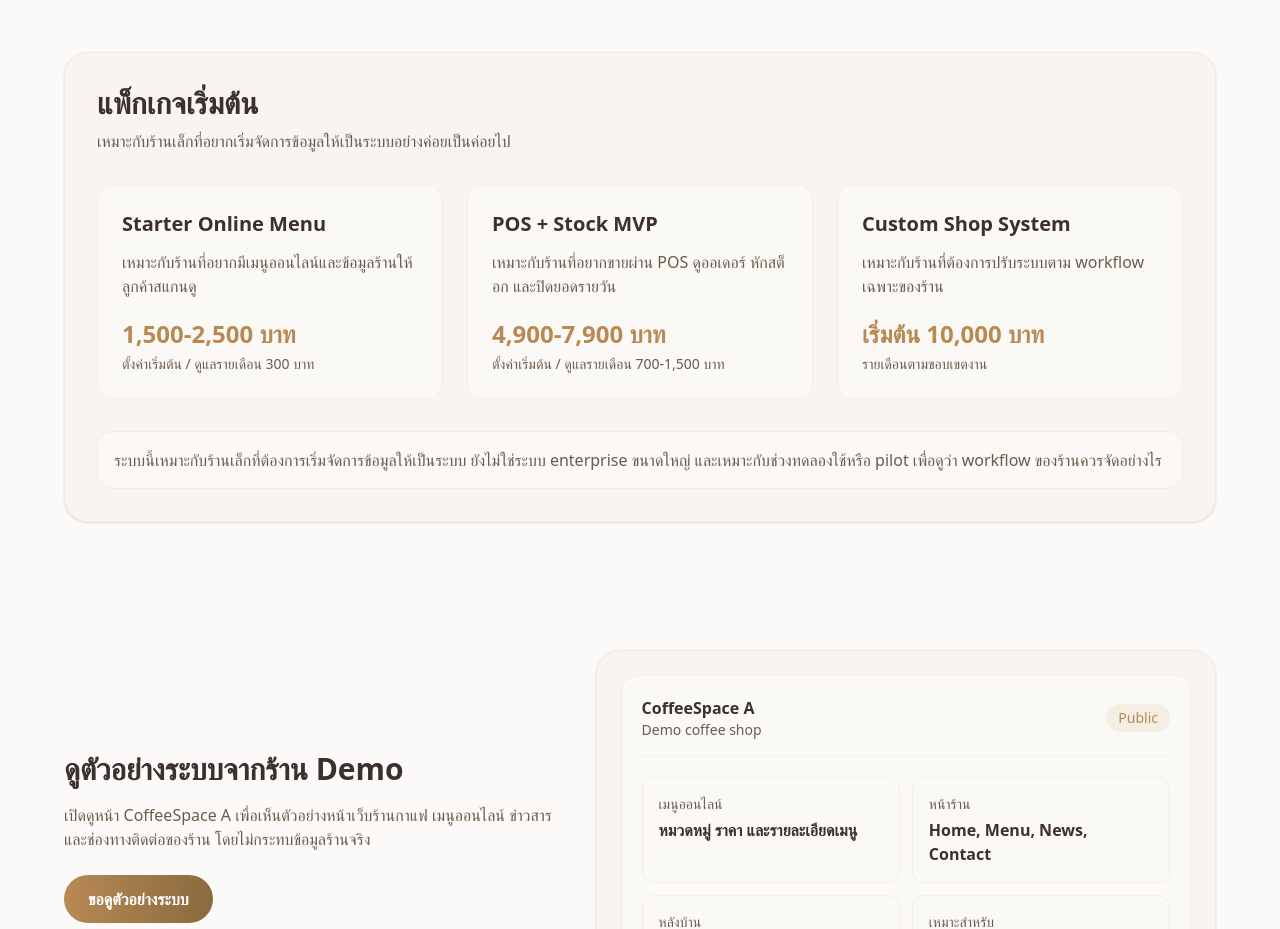
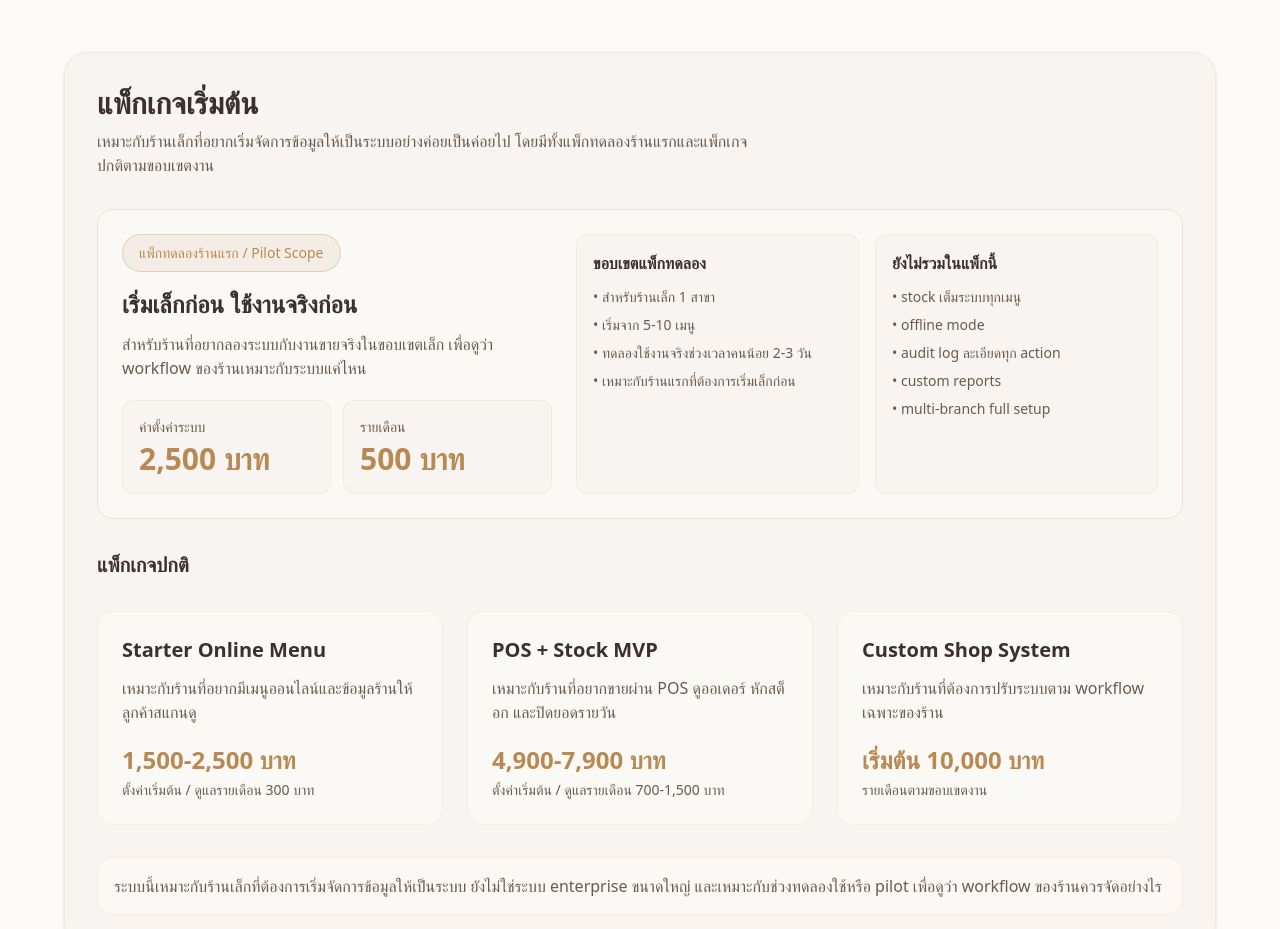
Before and after one commit to PanutKaewmala/coffee-shop-11-8-25, a Next.js app: page / in a window 1280 px wide. Shown: the part 1080-2009 px from the top of the page. Built offline with nearby package versions, Linux system fonts and the light colour scheme.

Commit message:
Clarify homepage pilot pricing

```diff
--- a/src/app/page.tsx
+++ b/src/app/page.tsx
@@ -54,6 +54,21 @@ const pricingPlans = [
     billing: "รายเดือนตามขอบเขตงาน",
     detail: "เหมาะกับร้านที่ต้องการปรับระบบตาม workflow เฉพาะของร้าน",
   },
+];
+
+const pilotScopeItems = [
+  "สำหรับร้านเล็ก 1 สาขา",
+  "เริ่มจาก 5-10 เมนู",
+  "ทดลองใช้งานจริงช่วงเวลาคนน้อย 2-3 วัน",
+  "เหมาะกับร้านแรกที่ต้องการเริ่มเล็กก่อน",
+];
+
+const pilotExcludedItems = [
+  "stock เต็มระบบทุกเมนู",
+  "offline mode",
+  "audit log ละเอียดทุก action",
+  "custom reports",
+  "multi-branch full setup",
 ];
 
 export default function HomePage() {
@@ -125,10 +140,55 @@ export default function HomePage() {
               <h2 className="text-3xl font-bold">แพ็กเกจเริ่มต้น</h2>
               <p className="mt-2 max-w-2xl text-text-secondary">
                 เหมาะกับร้านเล็กที่อยากเริ่มจัดการข้อมูลให้เป็นระบบอย่างค่อยเป็นค่อยไป
+                โดยมีทั้งแพ็กทดลองร้านแรกและแพ็กเกจปกติตามขอบเขตงาน
               </p>
             </div>
           </div>
 
+          <div className="mt-8 rounded-2xl border border-accent/20 bg-background/80 p-6">
+            <div className="grid gap-6 lg:grid-cols-[0.85fr_1.15fr]">
+              <div>
+                <div className="inline-flex rounded-full border border-accent/30 bg-accent/10 px-4 py-2 text-sm font-medium text-accent">
+                  แพ็กทดลองร้านแรก / Pilot Scope
+                </div>
+                <h3 className="mt-4 text-2xl font-bold">เริ่มเล็กก่อน ใช้งานจริงก่อน</h3>
+                <p className="mt-3 text-text-secondary">
+                  สำหรับร้านที่อยากลองระบบกับงานขายจริงในขอบเขตเล็ก เพื่อดูว่า workflow ของร้านเหมาะกับระบบแค่ไหน
+                </p>
+                <div className="mt-5 grid gap-3 sm:grid-cols-2">
+                  <div className="rounded-xl border border-accent/10 bg-surface/70 p-4">
+                    <div className="text-sm text-text-secondary">ค่าตั้งค่าระบบ</div>
+                    <div className="mt-1 text-3xl font-bold text-accent">2,500 บาท</div>
+                  </div>
+                  <div className="rounded-xl border border-accent/10 bg-surface/70 p-4">
+                    <div className="text-sm text-text-secondary">รายเดือน</div>
+                    <div className="mt-1 text-3xl font-bold text-accent">500 บาท</div>
+                  </div>
+                </div>
+              </div>
+
+              <div className="grid gap-4 md:grid-cols-2">
+                <div className="rounded-xl border border-accent/10 bg-surface/70 p-4">
+                  <h4 className="font-semibold">ขอบเขตแพ็กทดลอง</h4>
+                  <ul className="mt-3 space-y-2 text-sm text-text-secondary">
+                    {pilotScopeItems.map((item) => (
+                      <li key={item}>• {item}</li>
+                    ))}
+                  </ul>
+                </div>
+                <div className="rounded-xl border border-accent/10 bg-surface/70 p-4">
+                  <h4 className="font-semibold">ยังไม่รวมในแพ็กนี้</h4>
+                  <ul className="mt-3 space-y-2 text-sm text-text-secondary">
+                    {pilotExcludedItems.map((item) => (
+                      <li key={item}>• {item}</li>
+                    ))}
+                  </ul>
+                </div>
+              </div>
+            </div>
+          </div>
+
+          <h3 className="mt-8 text-xl font-semibold">แพ็กเกจปกติ</h3>
           <div className="mt-8 grid gap-6 lg:grid-cols-3">
             {pricingPlans.map((plan) => (
               <div key={plan.name} className="rounded-2xl border border-accent/10 bg-background/80 p-6">
```
